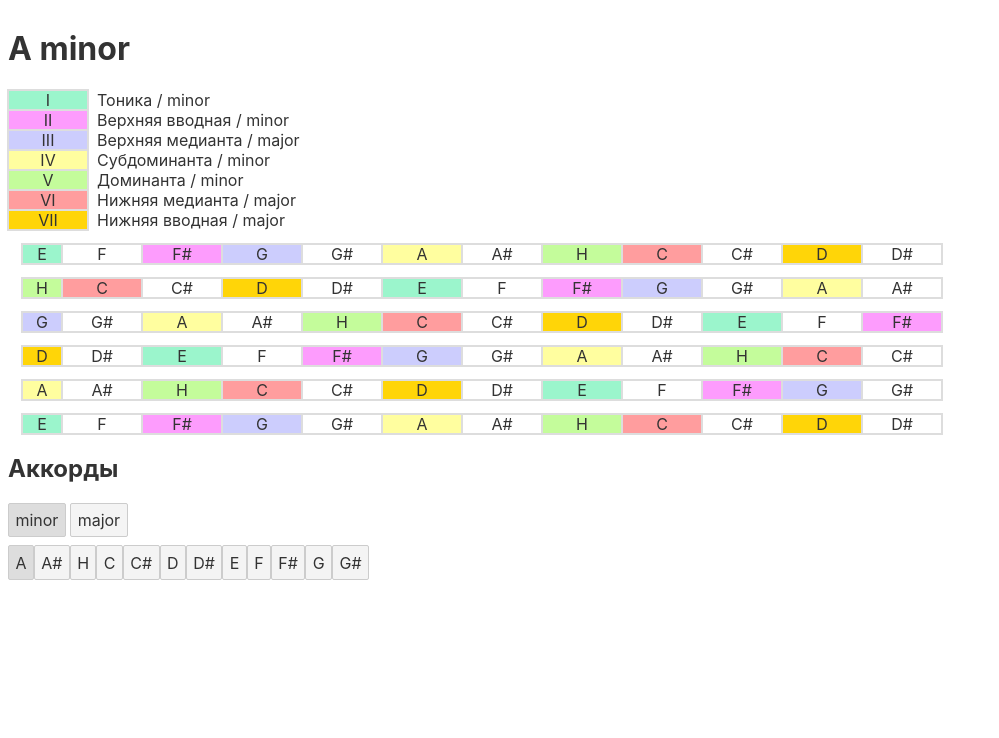
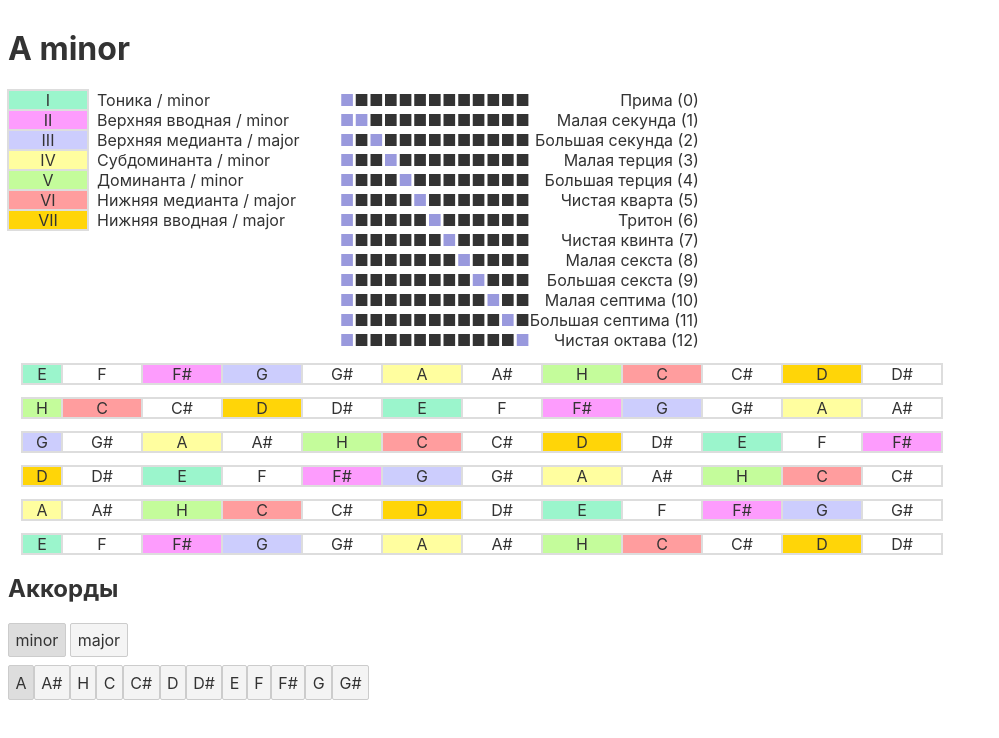
Before and after one commit to scoutrul/svelte-chords, a Svelte app: page / in a window 1280 px wide. Shown: the top 738 px of the page, without its empty margins (0-999 px from the left). Built offline with nearby package versions, Linux system fonts and the light colour scheme.

Commit message:
ввел интервалы

```diff
--- a/src/App.svelte
+++ b/src/App.svelte
@@ -1,270 +1,10 @@
+<MetaInfo/>
+
 <Gamma/>
 
 <script>
   import Gamma from "./Gamma/index.svelte";
-
-  // let state = {
-  //   name: "Chords",
-  //   harmony: ["A", "A#", "H", "C", "C#", "D", "D#", "E", "F", "F#", "G", "G#"],
-  //   lads: [
-  //     {
-  //       name: "minor",
-  //       gamma: [2, 1, 2, 2, 1, 2, 2]
-  //     },
-  //     {
-  //       name: "major",
-  //       gamma: [2, 2, 1, 2, 2, 2, 1]
-  //     }
-  //   ],
-  //   currentChord: "A",
-  //   currentLad: "minor",
-  //   steps: {
-  //     minor: [
-  //       {
-  //         order: 1,
-  //         roman: "I",
-  //         type: "minor",
-  //         name: "Тоника",
-  //         move: {
-  //           up: 2,
-  //           down: 2
-  //         }
-  //       },
-  //       {
-  //         order: 2,
-  //         roman: "",
-  //         type: "",
-  //         name: "",
-  //         move: {
-  //           up: 1,
-  //           down: 1
-  //         }
-  //       },
-  //       {
-  //         order: 3,
-  //         roman: "II",
-  //         type: "minor",
-  //         name: "Верхняя вводная",
-  //         move: {
-  //           up: 1,
-  //           down: 2
-  //         }
-	// 	},
-  //       {
-  //         order: 4,
-  //         roman: "III",
-  //         type: "major",
-  //         name: "Верхняя медианта",
-  //         move: {
-  //           up: 2,
-  //           down: 1
-  //         }
-	// 	},
-	// 	{
-  //         order: 5,
-  //         roman: "",
-  //         type: "",
-  //         name: "",
-  //         move: {
-  //           up: 1,
-  //           down: 1
-  //         }
-  //       },
-  //       {
-  //         order: 6,
-  //         roman: "IV",
-  //         type: "minor",
-  //         name: "Субдоминанта",
-  //         move: {
-  //           up: 2,
-  //           down: 2
-  //         }
-	// 	},
-	// 	{
-  //         order: 7,
-  //         roman: "",
-  //         type: "",
-  //         name: "",
-  //         move: {
-  //           up: 1,
-  //           down: 1
-  //         }
-  //       },
-  //       {
-  //         order: 8,
-  //         roman: "V",
-  //         type: "minor",
-  //         name: "Доминанта",
-  //         move: {
-  //           up: 1,
-  //           down: 2
-  //         }
-  //       },
-  //       {
-  //         order: 9,
-  //         roman: "VI",
-  //         type: "major",
-  //         name: "Нижняя медианта",
-  //         move: {
-  //           up: 2,
-  //           down: 1
-  //         }
-	// 	},
-	// 	{
-  //         order: 10,
-  //         roman: "",
-  //         type: "",
-  //         name: "",
-  //         move: {
-  //           up: 1,
-  //           down: 1
-  //         }
-  //       },
-  //       {
-  //         order: 11,
-  //         roman: "VII",
-  //         type: "major",
-  //         name: "Нижняя вводная",
-  //         move: {
-  //           up: 2,
-  //           down: 2
-  //         }
-	// 	},
-	// 	{
-  //         order: 12,
-  //         roman: "",
-  //         type: "",
-  //         name: "",
-  //         move: {
-  //           up: 1,
-  //           down: 1
-  //         }
-  //       },
-  //     ],
-  //     major: [
-  //       {
-  //         order: 1,
-  //         roman: "I",
-  //         type: "minor",
-  //         name: "Тоника",
-  //         move: {
-  //           up: 2,
-  //           down: 1
-  //         }
-	// 	},
-	// 	{
-  //         order: 2,
-  //         roman: "",
-  //         type: "",
-  //         name: "",
-  //         move: {
-  //           up: 1,
-  //           down: 1
-  //         }
-  //       },
-  //       {
-  //         order: 3,
-  //         roman: "II",
-  //         type: "minor",
-  //         name: "Верхняя вводная",
-  //         move: {
-  //           up: 2,
-  //           down: 2
-  //         }
-	// 	},
-	// 	{
-  //         order: 4,
-  //         roman: "",
-  //         type: "",
-  //         name: "",
-  //         move: {
-  //           up: 1,
-  //           down: 1
-  //         }
-  //       },
-  //       {
-  //         order: 5,
-  //         roman: "III",
-  //         type: "major",
-  //         name: "Верхняя медианта",
-  //         move: {
-  //           up: 1,
-  //           down: 2
-  //         }
-  //       },
-  //       {
-  //         order: 6,
-  //         roman: "IV",
-  //         type: "minor",
-  //         name: "Субдоминанта",
-  //         move: {
-  //           up: 2,
-  //           down: 1
-  //         }
-	// 	},
-	// 	{
-  //         order: 7,
-  //         roman: "",
-  //         type: "",
-  //         name: "",
-  //         move: {
-  //           up: 1,
-  //           down: 1
-  //         }
-  //       },
-  //       {
-  //         order: 8,
-  //         roman: "V",
-  //         type: "minor",
-  //         name: "Доминанта",
-  //         move: {
-  //           up: 2,
-  //           down: 2
-  //         }
-	// 	},
-	// 	{
-  //         order: 9,
-  //         roman: "",
-  //         type: "",
-  //         name: "",
-  //         move: {
-  //           up: 1,
-  //           down: 1
-  //         }
-  //       },
-  //       {
-  //         order: 10,
-  //         roman: "VI",
-  //         type: "major",
-  //         name: "Нижняя медианта",
-  //         move: {
-  //           up: 2,
-  //           down: 2
-  //         }
-	// 	},
-	// 	{
-  //         order: 11,
-  //         roman: "",
-  //         type: "",
-  //         name: "",
-  //         move: {
-  //           up: 1,
-  //           down: 1
-  //         }
-  //       },
-  //       {
-  //         order: 12,
-  //         roman: "VII",
-  //         type: "major",
-  //         name: "Нижняя вводная",
-  //         move: {
-  //           up: 1,
-  //           down: 2
-  //         }
-  //       }
-  //     ]
-  //   }
-  // };
+  import MetaInfo from './MetaInfo.svelte';
 
 // TSD
 // тоника субдоминанта доминанта
--- a/src/Gamma/GuitarString.svelte
+++ b/src/Gamma/GuitarString.svelte
@@ -27,15 +27,13 @@
             steps = [...steps, shifted]
         }
 
-        let string = '';
-        let first = true;
-            string += `<div class="${steps__container}">`;
+        let string = `<div class="${steps__container}">`;
+        let isFirst = true;
         for (let step of steps) {
-            string += `<div class="${cx(steps__cell, first ? steps__first : '', getStepStyles(step.roman))}">${findKey(key, step.order)}</div>`;
-            first = false;
+            string += `<div class="${cx(steps__cell, isFirst ? steps__first : '', getStepStyles(step.roman))}">${findKey(key, step.order)}</div>`;
+            isFirst = false;
         }
-        string += '</div>'
-        return string
+        return string += '</div>';
     }
 
 </script>
--- a/src/Gamma/MetaInfo.svelte
+++ /dev/null
@@ -1,22 +0,0 @@
-<div>
-    <h1>{$storage.currentChord} {$storage.currentLad}</h1>
-
-    {#each $storage.steps[$storage.currentLad] as step}
-        {#if step.roman}
-        <div style="display: flex">
-            <div class="{cx(steps__cell, getStepStyles(step.roman))}" >{step.roman}</div>
-            <div>&nbsp; {step.name} / {step.type}</div>
-        </div>
-        {/if}
-    {/each}
-
-</div>
-<script>
-    import { storage } from '~/store/index.js';
-    import { getStepStyles, steps__cell } from '~/styles/index.js';
-    import emotion from 'emotion/dist/emotion.umd.min.js';
-    const { cx } = emotion;
-</script>
-
-<style>
-</style>
--- a/src/Gamma/index.svelte
+++ b/src/Gamma/index.svelte
@@ -1,5 +1,4 @@
 <div>
-    <MetaInfo/>
     <GuitarString key="E" offset="6"/>
     <GuitarString key="E" offset="13"/>
     <GuitarString key="E" offset="9"/>
@@ -12,7 +11,6 @@
 <script>
     import GuitarString from './GuitarString.svelte';
     import ControlButtons from './ControlButtons.svelte';
-    import MetaInfo from './MetaInfo.svelte';
 </script>
 
 <style>
--- /dev/null
+++ b/src/MetaInfo.svelte
@@ -0,0 +1,41 @@
+<h1>{$storage.currentChord} {$storage.currentLad}</h1>
+<div style="display: flex;">
+    <div style="display: flex; flex-direction: column;">
+        {#each $storage.steps[$storage.currentLad] as {roman, name, type}}
+            {#if roman}
+            <div style="display: flex">
+                <div class="{cx(steps__cell, getStepStyles(roman))}" >{roman}</div>
+                <div>&nbsp; {name} / {type}</div>
+            </div>
+            {/if}
+        {/each}
+    </div>
+    <div style="display: flex; flex-direction: column; padding-left: 40px">
+        {#each $storage.intervals as { name, halfs}}
+            <div style="display: flex">
+                <div style="flex: 1">
+                    {@html renderIntervals(halfs)}
+                </div>
+                <div>{name} ({halfs})</div>
+            </div>
+        {/each}
+    </div>
+</div>
+
+<script>
+    import { storage } from '~/store/index.js';
+    import { getStepStyles, steps__cell } from '~/styles/index.js';
+    import emotion from 'emotion/dist/emotion.umd.min.js';
+    const { cx } = emotion;
+
+    const renderIntervals = (halfsCount) => {
+        let string = '<span style="color: #99D">■</span>';
+        for(let i = 1; i < $storage.intervals.length; i++ ){
+            string += `<span style="${(i == halfsCount) && 'color: #99D'}">■</span>`
+        }
+        return string
+    }
+</script>
+
+<style>
+</style>
--- a/src/store/index.js
+++ b/src/store/index.js
@@ -247,6 +247,61 @@ let metaState = {
             }
         ]
     },
+    intervals: [
+        {
+            order: 1,
+            halfs: 0,
+            name: "Прима",
+        },{
+            order: 2,
+            halfs: 1,
+            name: "Малая секунда",
+        },{
+            order: 3,
+            halfs: 2,
+            name: "Большая секунда",
+        },{
+            order: 4,
+            halfs: 3,
+            name: "Малая терция",
+        },{
+            order: 5,
+            halfs: 4,
+            name: "Большая терция",
+        },{
+            order: 6,
+            halfs: 5,
+            name: "Чистая кварта",
+        },{
+            order: 7,
+            halfs: 6,
+            name: "Тритон",
+        },{
+            order: 8,
+            halfs: 7,
+            name: "Чистая квинта",
+        },{
+            order: 9,
+            halfs: 8,
+            name: "Малая секста",
+        },{
+            order: 10,
+            halfs: 9,
+            name: "Большая секста",
+        },{
+            order: 11,
+            halfs: 10,
+            name: "Малая септима",
+        },{
+            order: 12,
+            halfs: 11,
+            name: "Большая септима",
+        },{
+            order: 13,
+            halfs: 12,
+            name: "Чистая октава",
+        },
+    ],
     harmony: ["A", "A#", "H", "C", "C#", "D", "D#", "E", "F", "F#", "G", "G#"],
     lads: [
       {
```
Lines whose indentation alone changed are shown as unchanged.
